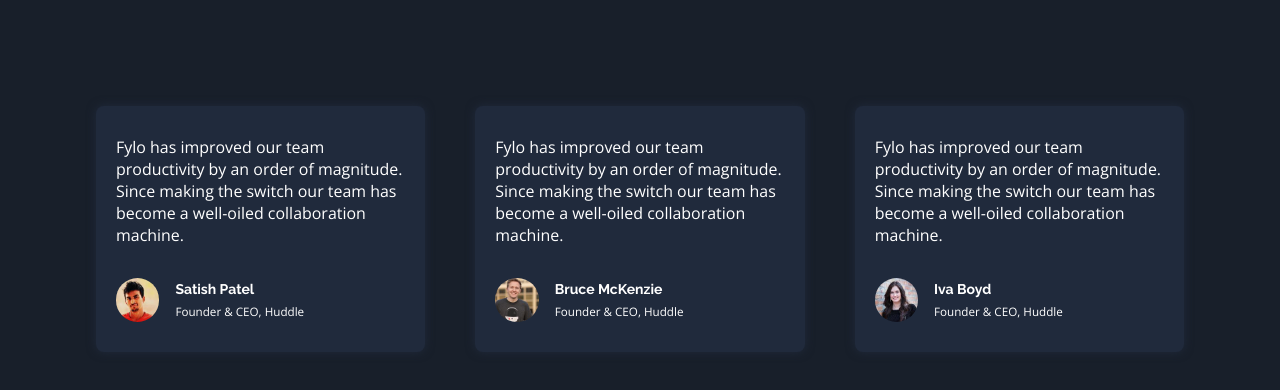
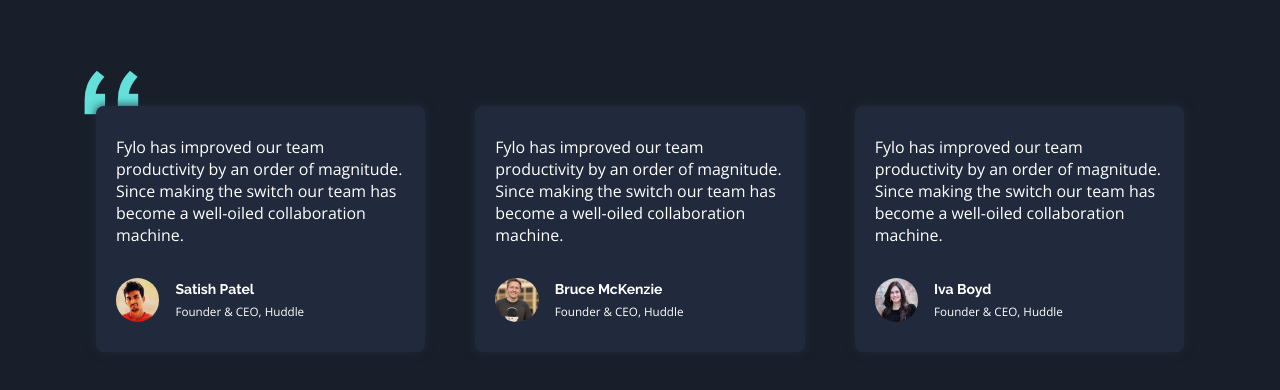
Before and after one commit to rearalf/fylo-dark-theme-landing-page-master, a React app: page / in a window 1280 px wide. Shown: the part 2094-2484 px from the top of the page. Built offline with nearby package versions, Linux system fonts and the light colour scheme.

Commit message:
Fixiing oponions section

```diff
--- a/src/components/opinions/index.js
+++ b/src/components/opinions/index.js
@@ -3,6 +3,7 @@
 import Profile1 from '../../images/profile-1.jpg';
 import Profile2 from '../../images/profile-2.jpg';
 import Profile3 from '../../images/profile-3.jpg';
+import BgQuotes from '../../images/bg-quotes.png';
 
 export const Opinions = () => {
 	const opinions = [
@@ -46,5 +47,10 @@
 		});
 	};
 
-	return <div className="section_opinions">{article_opinion()}</div>;
+	return (
+		<div className="section_opinions">
+			<img src={BgQuotes} alt="Bg Quotes" className="bg_quotes" />
+			{article_opinion()}
+		</div>
+	);
 };
--- a/src/components/opinions/styles.scss
+++ b/src/components/opinions/styles.scss
@@ -3,6 +3,15 @@
 .section_opinions {
 	margin: 0 auto 5rem;
 	width: 85%;
+	position: relative;
+}
+
+.bg_quotes {
+	position: absolute;
+	top: -23px;
+	left: 10px;
+	z-index: -1;
+	width: 10%;
 }
 
 .article_opinion {
@@ -11,6 +20,7 @@
 	border-radius: 8px;
 	padding: 30px 20px;
 	box-shadow: 0 0 10px $Dark-Blue-testimonials-background;
+	z-index: 1;
 }
 
 .article_opinion .text {
@@ -46,6 +56,12 @@
 		grid-gap: 50px;
 	}
 
+	.bg_quotes {
+		top: -36px;
+		left: -12px;
+		width: auto;
+	}
+
 	.article_opinion .text {
 		font-size: 1.14em;
 	}
```
Also changed, not shown: 5 other files (tests, documents, lock files or other folders).
